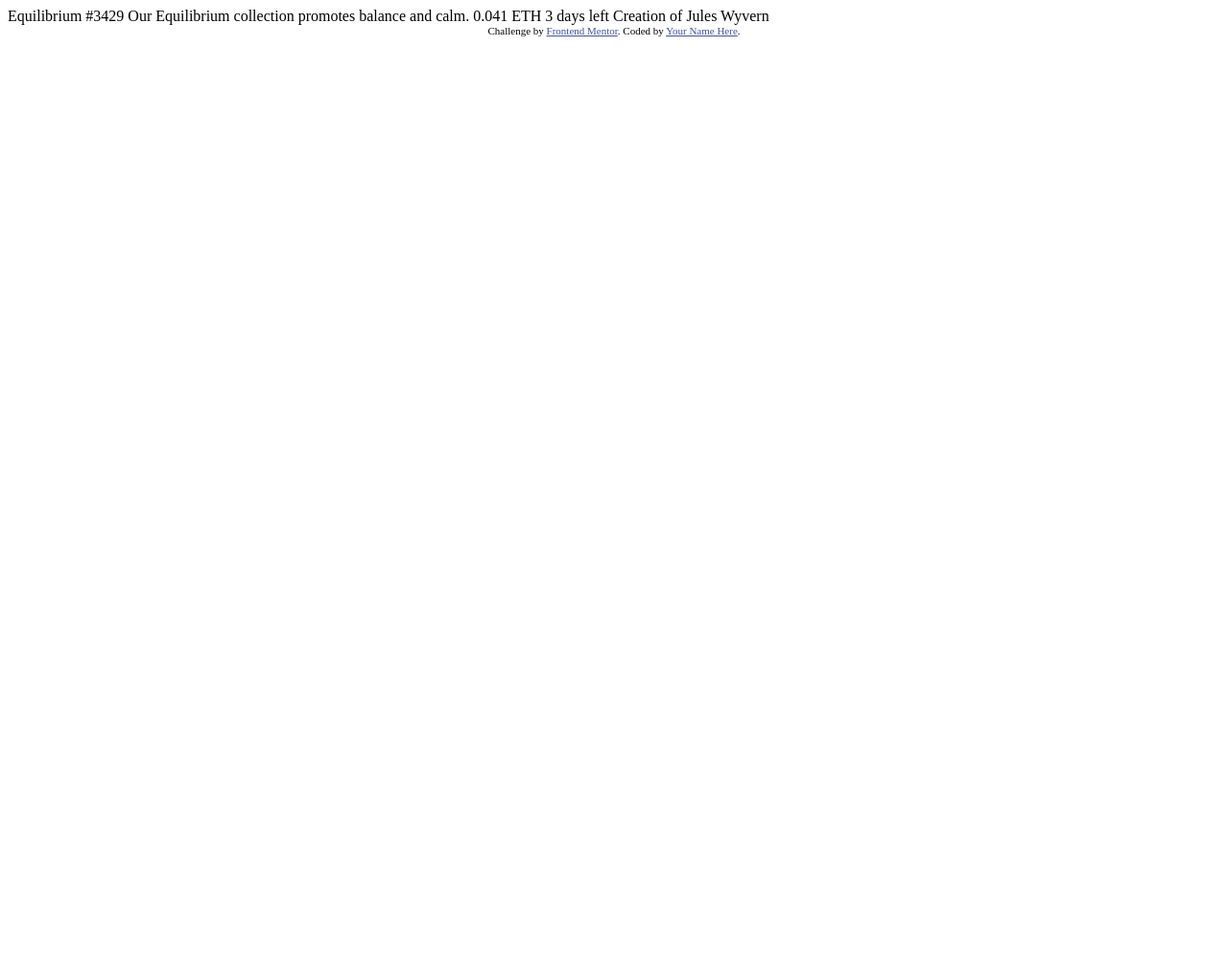
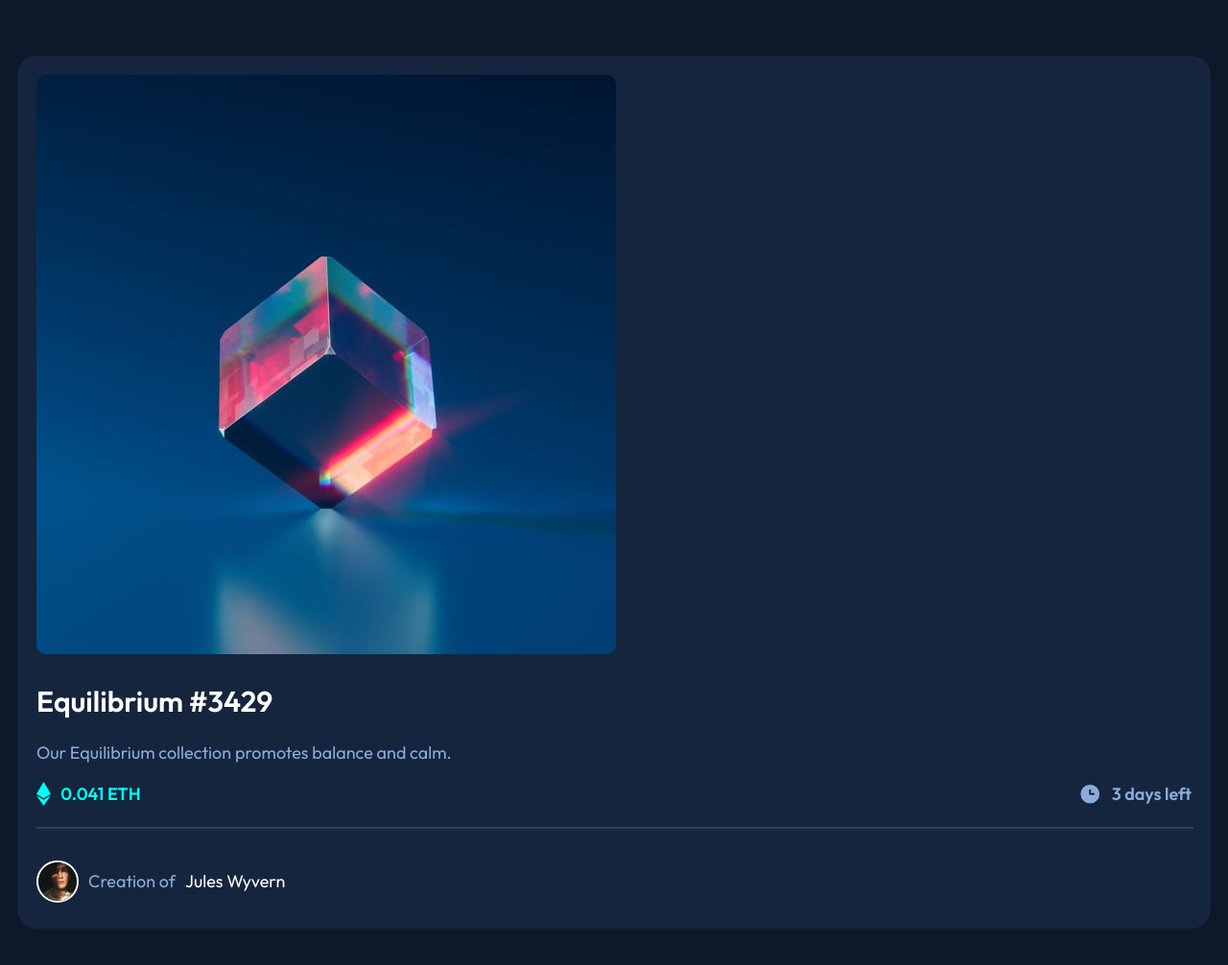
Before and after one commit to YesidLM12/NFT-preview-card-component, a plain HTML site: page index.html in a window 1280 px wide. Shown: the whole page at 96% size. Before the commit the page ends 800 px from the top, so only its background shows below. Drawn offline with Linux system fonts and the light colour scheme.

Commit message:
Agregar archivo CSS y estructura HTML para el componente de tarjeta de vista previa NFT

```diff
--- /dev/null
+++ b/CSS/styles.css
@@ -0,0 +1,155 @@
+:root{
+    --Blue-500: hsl(215, 51%, 70%);
+    --Cyan-400: hsl(178, 100%, 50%);
+    --Blue-950-main-BG: hsl(217, 54%, 11%);
+    --Blue-900-card-BG: hsl(216, 50%, 16%);
+    --Blue-800-line: hsl(215, 32%, 27%);
+    --White: hsl(0, 0%, 100%);
+
+    --font: "Outfit"
+}
+
+
+html{
+    font-size: 62.5%;
+}
+
+body{
+    font-size: 10px;
+    font-family: var(--font);
+    background-color: var(--Blue-950-main-BG);
+    padding: 5rem 1rem;
+
+}
+
+p{
+    font-size: 1.8rem;
+}
+
+.container-interior{
+    background-color: var(--Blue-900-card-BG);
+    display: flex;
+    flex-direction: column;
+    flex-wrap: wrap;
+    padding: 2rem;
+    border-radius: 2rem;
+    max-width: 100%;
+    max-height: 100%;
+
+}
+
+.image-container{
+    justify-content: center;
+    position: relative;
+   width:100%;
+}
+
+
+.equilibrium{
+    display: block;
+    max-width: 100%;
+    border-radius: 1rem;
+}
+
+.icon-view{
+    position: absolute;
+    top: 0;
+    left: 0;
+    width: 100%;
+    height: 100%;
+    background: rgba(0, 255, 247, 0.6);
+    display: flex;
+    align-items: center;
+    justify-content: center;
+    opacity: 0;
+    transition: opacity 0.3s;
+    border-radius: 1rem;
+
+}
+
+.image-container:hover .icon-view{
+    opacity: 1;
+}
+
+
+.titulo{
+    color: var(--White);
+    font-weight: 600;
+    font-size: 3rem;
+    padding-top: 1rem;
+}
+.titulo:hover{
+    color: var(--Cyan-400);
+}
+
+.descripcion{
+    color: var(--Blue-500);
+    line-height: 3rem;
+}
+
+.precio-fecha{
+    display: flex;
+    align-items: center;
+    justify-content: space-between;
+    margin-top: -2rem;
+}
+
+.precio{
+    display: flex;
+    gap: 1rem;
+}
+.ethereum{
+    height: 2.5rem;
+    justify-content: flex-start;
+    align-items: start;
+}
+.precio{
+    color: var(--Cyan-400);
+    font-weight: 600;
+    align-items: center;
+}
+
+.fecha{
+    display: flex;
+    gap: 1rem;
+
+}
+.clock{
+    height: 2.5rem;
+}
+.fecha{
+    color: var(--Blue-500);
+    font-weight: 600;
+    align-items: center;
+}
+
+hr{
+    border: 1px solid var(--Blue-800-line);
+    width:100%;
+
+}
+
+.creador{
+    display: flex;
+    gap:1rem;
+    padding-top: 2rem;
+    align-items: center;
+}
+
+.profile_creator{
+    height: 4rem;
+    border: 2px solid var(--White);
+    border-radius: 100%;
+}
+
+.creation{
+    color: var(--Blue-500);
+}
+
+.nombre{
+    color: var(--White);
+}
+
+.nombre:hover{
+    color: var(--Cyan-400);
+}
--- a/index.html
+++ b/index.html
@@ -5,6 +5,8 @@
   <meta name="viewport" content="width=device-width, initial-scale=1.0"> <!-- displays site properly based on user's device -->
 
   <link rel="icon" type="image/png" sizes="32x32" href="./images/favicon-32x32.png">
+  <link rel="stylesheet" href="CSS/styles.css">
+  <link href="https://fonts.googleapis.com/css2?family=Figtree:ital,wght@0,300..900;1,300..900&family=Inter:ital,opsz,wght@0,14..32,100..900;1,14..32,100..900&family=Outfit:wght@100..900&display=swap" rel="stylesheet">
 
   <title>Frontend Mentor | NFT preview card component</title>
 
@@ -15,19 +17,41 @@
   </style>
 </head>
 <body>
+    <div class="container-interior">
+      <div class="image-container">
+        <img src="images/image-equilibrium.jpg" alt="equilibrium.png" class="equilibrium">
 
-  Equilibrium #3429
+        <div class="icon-view">
+          <img src="images/icon-view.svg" alt="ver">
+        </div>
+      </div>
 
-  Our Equilibrium collection promotes balance and calm.
 
-  0.041 ETH
-  3 days left
+      <main>
+        <h1 class="titulo">Equilibrium #3429</h1>
+        <p class="descripcion">Our Equilibrium collection promotes balance and calm.</p>
+        <div class="precio-fecha">
+          <div class="precio">
+            <img src="images/icon-ethereum.svg" alt="" class="ethereum">
+            <p class="precio_precio">0.041 ETH</p>
+          </div>
+          <div class="fecha">
+            <img src="images/icon-clock.svg" alt="" class="clock">
+            <p class="fecha">3 days left</p>
+          </div>
 
-  Creation of Jules Wyvern
+        </div>
+        <hr>
+        <footer class="creador">
+          <img src="images/image-avatar.png" alt="profile.png" class="profile_creator">
+          <p class="creation">Creation of</p>
+          <p class="nombre">Jules Wyvern</p>
+        </footer>
+      </main>
+    </div>
 
-  <div class="attribution">
-    Challenge by <a href="https://www.frontendmentor.io?ref=challenge" target="_blank">Frontend Mentor</a>.
-    Coded by <a href="#">Your Name Here</a>.
-  </div>
+
+
+
 </body>
 </html>
```
